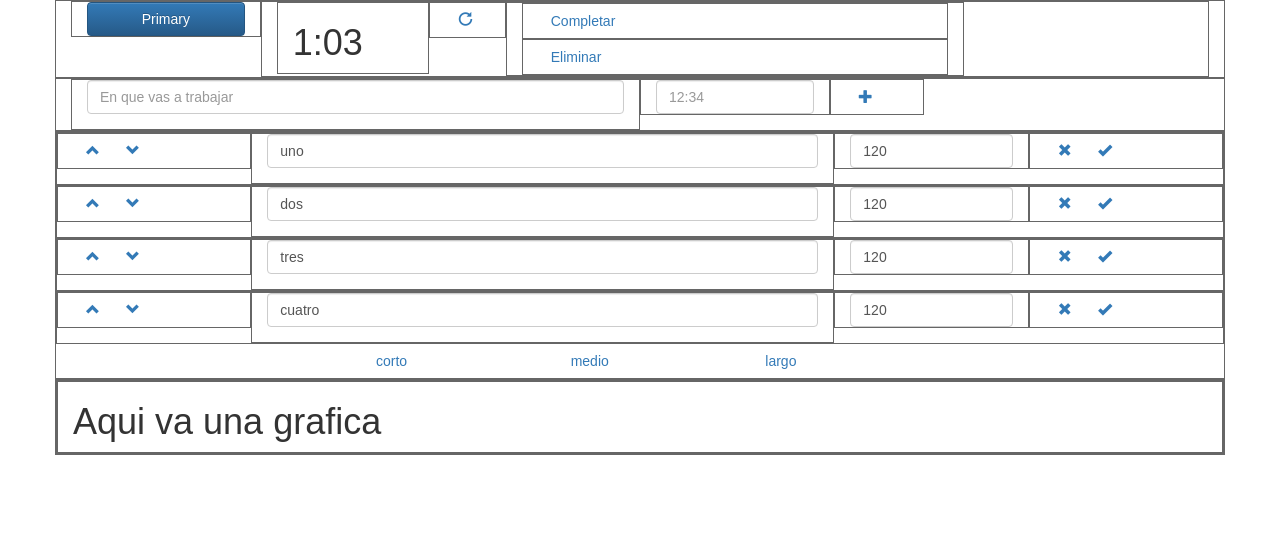
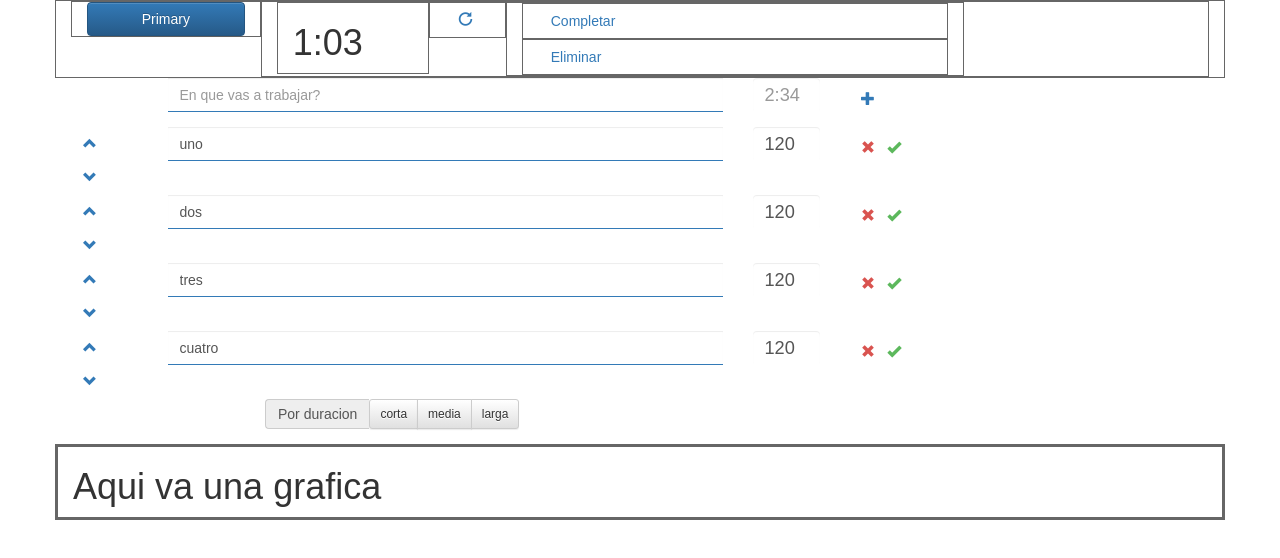
Before and after one commit to jsdelivrbot/timetracker, a React (Create React App) app: page / in a window 1280 px wide. Shown: the top 558 px of the page. Built offline with nearby package versions, Linux system fonts and the light colour scheme; what react-tap-event-plugin would draw is missing.

Commit message:
Remove temporary layout styles

```diff
--- a/src/App.css
+++ b/src/App.css
@@ -2,3 +2,30 @@
   text-align: center;
   font-family: 'Roboto', sans-serif;
 }
+
+.option-btn {
+  padding: 10px 0 0 10px;
+}
+
+.option-btn.danger {
+  color: #d9534f;
+}
+
+.option-btn.success {
+  color: #5cb85c;
+}
+
+.form-control-text {
+  border: 0 !important;
+  border-bottom: 1px solid #337ab7 !important;
+  border-radius: 0;
+}
+
+.form-control-time {
+  border: 0 !important;
+  font-size: 1.3em;
+}
+
+.option-container {
+  padding-top: 10px;
+}
--- a/src/actions/index.js
+++ b/src/actions/index.js
@@ -48,3 +48,24 @@ export const filter = duration => {
     duration
   }
 }
+
+export const addTask = newTask => {
+  return {
+    type: 'addTask',
+    ...newTask
+  }
+}
+
+export const editNewDuration = value => {
+  return {
+    type: 'editNewDuration',
+    value
+  }
+}
+
+export const editNewTask = value => {
+  return {
+    type: 'editNewTask',
+    value
+  }
+}
--- a/src/components/NewTask.js
+++ b/src/components/NewTask.js
@@ -5,36 +5,39 @@ import Col from 'react-bootstrap/lib/Col';
 import Button from 'react-bootstrap/lib/Button';
 import FormGroup from 'react-bootstrap/lib/FormGroup';
 import FormControl from 'react-bootstrap/lib/FormControl';
+import Row from 'react-bootstrap/lib/Row';
 
-const withBorder = {
-  border: '1px solid #666'
-}
-
-export default function NewTask() {
+export default function NewTask({ addTask, editNewTask, editNewDuration, newTask }) {
   return (
-    <Grid style={withBorder}>
-      <Col md={6} style={withBorder}>
+    <Grid>
+      <Row>
+        <Col md={6} mdOffset={1}>
           <FormGroup>
             <FormControl
               type="text"
-            placeholder="En que vas a trabajar"
-            onChange={() => console.log("Change task")}
+              bsStyle="text"
+              placeholder="En que vas a trabajar?"
+              value={newTask.description}
+              onChange={editNewTask.bind(this)}
             />
             <FormControl.Feedback />
           </FormGroup>
         </Col>
 
-      <Col md={2} style={withBorder}>
+        <Col md={1}>
           <FormControl
+            bsStyle="time"
             type="text"
-          placeholder="12:34"
-          onChange={() => console.log("Change time")}
+            placeholder="2:34"
+            value={newTask.duration}
+            onChange={editNewDuration.bind(this)}
           />
         </Col>
 
-      <Col md={1} style={withBorder}>
-        <Button bsStyle="link"><Glyphicon glyph="plus" /></Button>
+        <Col md={1}>
+          <Button bsStyle="link" className="option-btn" onClick={() => addTask(newTask)}><Glyphicon glyph="plus" /></Button>
         </Col>
+      </Row>
     </Grid>
   )
 }
--- a/src/components/TaskList.js
+++ b/src/components/TaskList.js
@@ -6,24 +6,28 @@ import Button from 'react-bootstrap/lib/Button';
 import Row from 'react-bootstrap/lib/Row';
 import FormGroup from 'react-bootstrap/lib/FormGroup';
 import FormControl from 'react-bootstrap/lib/FormControl';
+import ButtonGroup from 'react-bootstrap/lib/ButtonGroup';
+import InputGroup from 'react-bootstrap/lib/InputGroup';
 
-const withBorder = {
-  border: '1px solid #666'
-}
+export default function TaskList({filteredTasks, moveUp, moveDown, editTask, editTime, remove, complete, filter, currentFilter}) {
 
-export default function TaskList({filteredTasks, moveUp, moveDown, editTask, editTime, remove, complete, filter}) {
+  function getFilterStyle(type){
+    return currentFilter === type ? 'info' : 'default'
+  }
+
   return (
-    <Grid style={withBorder}>
+    <Grid>
     { filteredTasks().map((task, idx) => {
-      return (<Row key={idx} style={withBorder}>
-        <Col md={2} style={withBorder}>
+      return (<Row key={idx}>
+        <Col md={1}>
           <Button bsStyle="link" onClick={() => moveUp(idx)}><Glyphicon glyph="chevron-up" /></Button>
           <Button bsStyle="link" onClick={() => moveDown(idx)}><Glyphicon glyph="chevron-down" /></Button>
         </Col>
 
-        <Col md={6} style={withBorder}>
+        <Col md={6}>
           <FormGroup>
             <FormControl
+              bsStyle="text"
               type="text"
               placeholder="En que vas a trabajar?"
               value={task.description}
@@ -33,8 +37,9 @@ export default function TaskList({filteredTasks, moveUp, moveDown, editTask, edi
           </FormGroup>
         </Col>
 
-        <Col md={2} style={withBorder}>
+        <Col md={1}>
           <FormControl
+            bsStyle="time"
             type="text"
             placeholder="30:00"
             value={task.remaining}
@@ -42,24 +47,28 @@ export default function TaskList({filteredTasks, moveUp, moveDown, editTask, edi
           />
         </Col>
 
-        <Col md={2} style={withBorder}>
-          <Button bsStyle="link" onClick={() => remove(idx)}><Glyphicon glyph="remove" /></Button>
-          <Button bsStyle="link" onClick={() => complete(idx)}><Glyphicon glyph="ok" /></Button>
+        <Col md={1}>
+          <Button bsStyle="link" className="option-btn danger" onClick={() => remove(idx)}><Glyphicon glyph="remove" /></Button>
+          <Button bsStyle="link" className="option-btn success" onClick={() => complete(idx)}><Glyphicon glyph="ok" /></Button>
         </Col>
       </Row>)
     }) }
 
       <Row>
-        <Col md={2} mdOffset={3}>
-          <Button bsStyle="link" onClick={() => filter('short')}>corto</Button>
-        </Col>
-        <Col md={2}>
-          <Button bsStyle="link" onClick={() => filter('medium')}>medio</Button>
-        </Col>
-        <Col md={2}>
-          <Button bsStyle="link" onClick={() => filter('long')}>largo</Button>
+        <Col md={4} mdOffset={2}>
+          <FormGroup>
+            <InputGroup>
+              <InputGroup.Addon>Por duracion</InputGroup.Addon>
+              <ButtonGroup bsSize="small">
+                <Button bsStyle={getFilterStyle('short')} onClick={() => filter('short')}>corta</Button>
+                <Button bsStyle={getFilterStyle('medium')} onClick={() => filter('medium')}>media</Button>
+                <Button bsStyle={getFilterStyle('long')}onClick={() => filter('long')}>larga</Button>
+              </ButtonGroup>
+            </InputGroup>
+          </FormGroup>
         </Col>
       </Row>
+
     </Grid>
   )
 }
--- a/src/containers/AddTask.js
+++ b/src/containers/AddTask.js
@@ -1,12 +1,23 @@
 import { connect } from 'react-redux'
 import { NewTask } from '../components'
+import { addTask, editNewTask, editNewDuration } from '../actions'
 
-const mapStateToProps = state => {
-  return {}
+const mapStateToProps = ({newTask}) => {
+  return {newTask}
 }
 
 const mapDipatchToProps = dispatch => {
-  return {}
+  return {
+    addTask: newTask => {
+      return dispatch(addTask(newTask))
+    },
+    editNewTask: evt => {
+      return dispatch(editNewTask(evt.target.value))
+    },
+    editNewDuration: evt => {
+      return dispatch(editNewDuration(evt.target.value))
+    },
+  }
 }
 
 const AddTask = connect(
--- a/src/containers/UserTaskList.js
+++ b/src/containers/UserTaskList.js
@@ -2,12 +2,11 @@ import { connect } from 'react-redux'
 import { TaskList } from '../components'
 import { moveUp, moveDown, editTask, editTime, remove, complete, filter } from '../actions'
 
-const mapStateToProps = ({currentTask}) => {
+const mapStateToProps = ({taskList}) => {
   return {
-    ...currentTask,
     filteredTasks: () => {
-      return currentTask.tasks.filter(task => {
-        switch(currentTask.currentFilter){
+      return taskList.tasks.filter(task => {
+        switch(taskList.currentFilter){
           case 'short':
             return task.duration <= 30 * 60
           case 'medium':
--- a/src/index.js
+++ b/src/index.js
@@ -7,20 +7,9 @@ import injectTapEventPlugin from 'react-tap-event-plugin'
 import { Provider } from 'react-redux'
 import { createStore } from 'redux'
 import timetracker from './reducers'
+import initialState from './reducers/initialState'
 
 injectTapEventPlugin()
-
-const initialState = {
-  currentTask: {
-    currentFilter: 'none',
-    tasks: [
-      {description: "uno", duration: 20*60, remaining: 120, completed: false},
-      {description: "dos", duration: 31*60, remaining: 120, completed: false},
-      {description: "tres", duration: 50*60, remaining: 120, completed: false},
-      {description: "cuatro", duration: 70*60, remaining: 120, completed: false},
-    ]
-  }
-}
 
 const store = createStore(timetracker, initialState)
 
--- a/src/reducers/index.js
+++ b/src/reducers/index.js
@@ -1,8 +1,10 @@
 import { combineReducers } from 'redux'
-import currentTask from './currentTask'
+import taskList from './taskList'
+import newTask from './newTask'
 
 const timetracker = combineReducers({
-  currentTask
+  taskList,
+  newTask
 })
 
 export default timetracker
--- /dev/null
+++ b/src/reducers/initialState.js
@@ -0,0 +1,15 @@
+
+const initialState = {
+  newTask: {description: "", duration: ""},
+  taskList: {
+    currentFilter: 'none',
+    tasks: [
+      {description: "uno", duration: 20*60, remaining: 120, completed: false},
+      {description: "dos", duration: 31*60, remaining: 120, completed: false},
+      {description: "tres", duration: 50*60, remaining: 120, completed: false},
+      {description: "cuatro", duration: 70*60, remaining: 120, completed: false},
+    ]
+  }
+}
+
+export default initialState
--- /dev/null
+++ b/src/reducers/newTask.js
@@ -0,0 +1,39 @@
+import _ from 'lodash'
+import initialState from './initialState'
+
+const addTask = (currentTasks, description, duration) => {
+  return {tasks: [{
+    description,
+    duration,
+    remaining: duration,
+    completed: false
+  }].concat(currentTasks)}
+}
+
+const newTask = (state = initialState, action) => {
+  let delta
+
+  console.log("State:", state, ", Action:", action)
+  switch(action.type){
+    case 'addTask':
+      delta = addTask(state.tasks, action.description, action.duration)
+      break
+    case 'editNewTask':
+      delta = {description: action.value}
+      break
+    case 'editNewDuration':
+      delta = {duration: action.value}
+      break
+    default:
+      break
+  }
+
+  if (!_.isNil(delta)) {
+    const newState = _.merge({}, state, delta)
+    return newState
+  }
+
+  return state
+}
+
+export default newTask
--- a/src/reducers/currentTask.js
+++ b/src/reducers/taskList.js
@@ -1,8 +1,5 @@
 import _ from 'lodash'
-
-const initialState = {
-  tasks: []
-}
+import initialState from './initialState'
 
 const moveElementUp = (currentTasks, index) => {
   let tasks = _.clone(currentTasks)
@@ -32,35 +29,46 @@ const complete = (currentTasks, index) => {
 
 const setFilter = (state, duration) => {
   return {
-    ...state,
-    currentFilter: duration
+    currentFilter: duration === state.currentFilter ? 'none' : duration
   }
 }
 
-const currentTask = (state = initialState, action) => {
+const taskList = (state = initialState, action) => {
+  let delta
+
   switch(action.type){
     case 'moveUp':
       if (action.currentIndex > 0) {
-        return moveElementUp(state.tasks, action.currentIndex)
+        delta = moveElementUp(state.tasks, action.currentIndex)
       }
       break;
     case 'moveDown':
       if (action.currentIndex < state.tasks.length-1) {
-        return moveElementDown(state.tasks, action.currentIndex)
+        delta = moveElementDown(state.tasks, action.currentIndex)
       }
       break;
     case 'editTask':
     case 'editTime':
+      break;
     case 'remove':
-      return remove(state.tasks, action.currentIndex)
+      delta = remove(state.tasks, action.currentIndex)
+      break;
     case 'complete':
-      return complete(state.tasks, action.currentIndex)
+      delta = complete(state.tasks, action.currentIndex)
+      break;
     case 'filter':
-      return setFilter(state, action.duration)
+      delta = setFilter(state, action.duration)
+      break;
     default:
       break
   }
+
+  if (!_.isNil(delta)) {
+    const newState = _.merge({}, state, delta)
+    return newState
+  }
+
   return state
 }
 
-export default currentTask
+export default taskList
```
Lines whose indentation alone changed are shown as unchanged.
